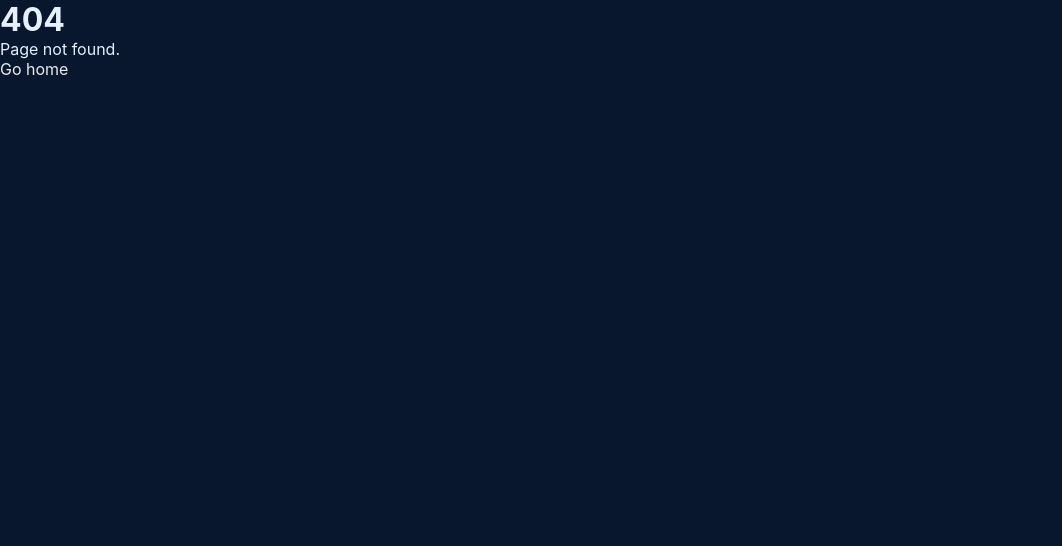
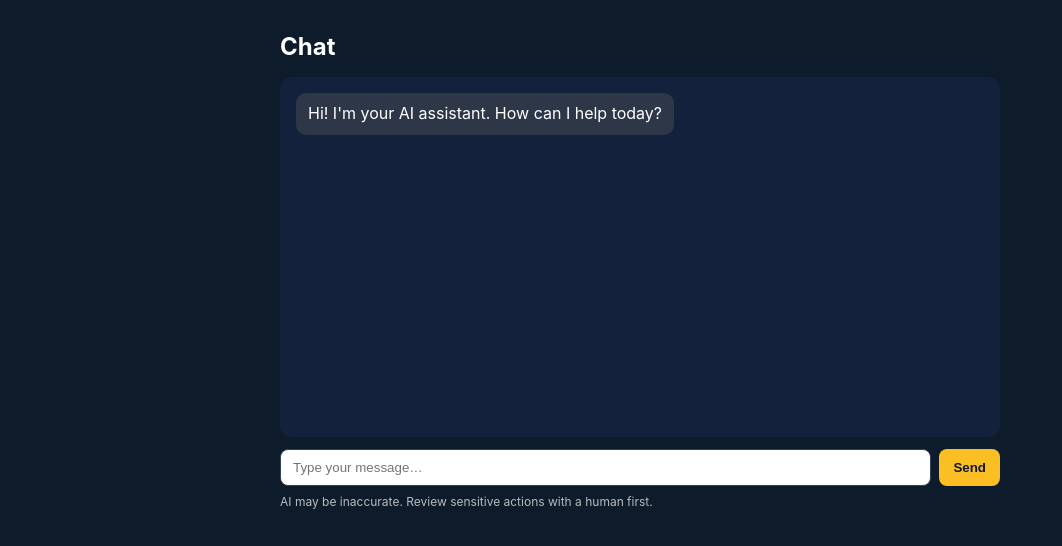
Before and after one commit to genio-ai/genio-os, a Next.js app: page /chat in a window 1280 px wide. Before the commit this address had no page. Shown: the top 546 px of the page, without its empty margins (0-1062 px from the left). Built offline with nearby package versions, Linux system fonts and the light colour scheme.

Commit message:
Create chat.js

```diff
--- /dev/null
+++ b/pages/chat.js
@@ -0,0 +1,138 @@
+// pages/chat.js
+import { useState } from "react";
+
+export default function ChatPage() {
+  const [messages, setMessages] = useState([
+    { role: "assistant", content: "Hi! I'm your AI assistant. How can I help today?" },
+  ]);
+  const [input, setInput] = useState("");
+  const [busy, setBusy] = useState(false);
+  const [error, setError] = useState("");
+
+  async function sendMessage(e) {
+    e.preventDefault();
+    const text = input.trim();
+    if (!text || busy) return;
+    setError("");
+    setBusy(true);
+
+    // optimistic UI
+    const next = [...messages, { role: "user", content: text }];
+    setMessages(next);
+    setInput("");
+
+    try {
+      const r = await fetch("/api/chat", {
+        method: "POST",
+        headers: { "Content-Type": "application/json" },
+        body: JSON.stringify({
+          message: text,
+          history: next.filter((m) => m.role !== "system"),
+        }),
+      });
+
+      const data = await r.json();
+      if (!r.ok) throw new Error(data?.error || "Request failed");
+
+      setMessages((m) => [...m, { role: "assistant", content: data.reply }]);
+    } catch (err) {
+      setError(err.message || "Something went wrong");
+      // rollback assistant bubble on failure
+      setMessages((m) => m.slice(0, -0));
+    } finally {
+      setBusy(false);
+    }
+  }
+
+  return (
+    <div style={styles.wrap}>
+      <div style={styles.chat}>
+        <h1 style={styles.title}>Chat</h1>
+
+        <div style={styles.thread}>
+          {messages.map((m, i) => (
+            <div
+              key={i}
+              style={{
+                ...styles.bubble,
+                ...(m.role === "user" ? styles.user : styles.assistant),
+              }}
+            >
+              {m.content}
+            </div>
+          ))}
+          {busy && <div style={{ ...styles.bubble, ...styles.assistant }}>Typing…</div>}
+        </div>
+
+        <form onSubmit={sendMessage} style={styles.form}>
+          <input
+            value={input}
+            onChange={(e) => setInput(e.target.value)}
+            placeholder="Type your message…"
+            style={styles.input}
+            disabled={busy}
+          />
+          <button type="submit" disabled={busy || !input.trim()} style={styles.button}>
+            Send
+          </button>
+        </form>
+
+        {error && <div style={styles.error}>Error: {error}</div>}
+        <div style={styles.note}>
+          AI may be inaccurate. Review sensitive actions with a human first.
+        </div>
+      </div>
+    </div>
+  );
+}
+
+const styles = {
+  wrap: {
+    minHeight: "100vh",
+    background: "#0d1b2a",
+    color: "white",
+    display: "flex",
+    justifyContent: "center",
+    padding: "32px 16px",
+  },
+  chat: { width: "100%", maxWidth: 720 },
+  title: { margin: "0 0 16px 0", fontSize: 24, fontWeight: 700 },
+  thread: {
+    background: "#14213d",
+    borderRadius: 12,
+    padding: 16,
+    minHeight: 360,
+    display: "flex",
+    flexDirection: "column",
+    gap: 8,
+  },
+  bubble: {
+    padding: "10px 12px",
+    borderRadius: 10,
+    lineHeight: 1.35,
+    whiteSpace: "pre-wrap",
+    wordBreak: "break-word",
+    maxWidth: "90%",
+  },
+  user: { alignSelf: "flex-end", background: "#1f6feb" },
+  assistant: { alignSelf: "flex-start", background: "#2d3748" },
+  form: { display: "flex", gap: 8, marginTop: 12 },
+  input: {
+    flex: 1,
+    padding: "10px 12px",
+    borderRadius: 8,
+    border: "1px solid #334155",
+    outline: "none",
+  },
+  button: {
+    padding: "10px 14px",
+    borderRadius: 8,
+    border: "none",
+    background: "#fbbf24",
+    color: "#111827",
+    fontWeight: 700,
+    cursor: "pointer",
+  },
+  error: { marginTop: 8, color: "#fecaca" },
+  note: { marginTop: 8, fontSize: 12, opacity: 0.7 },
+};
```
